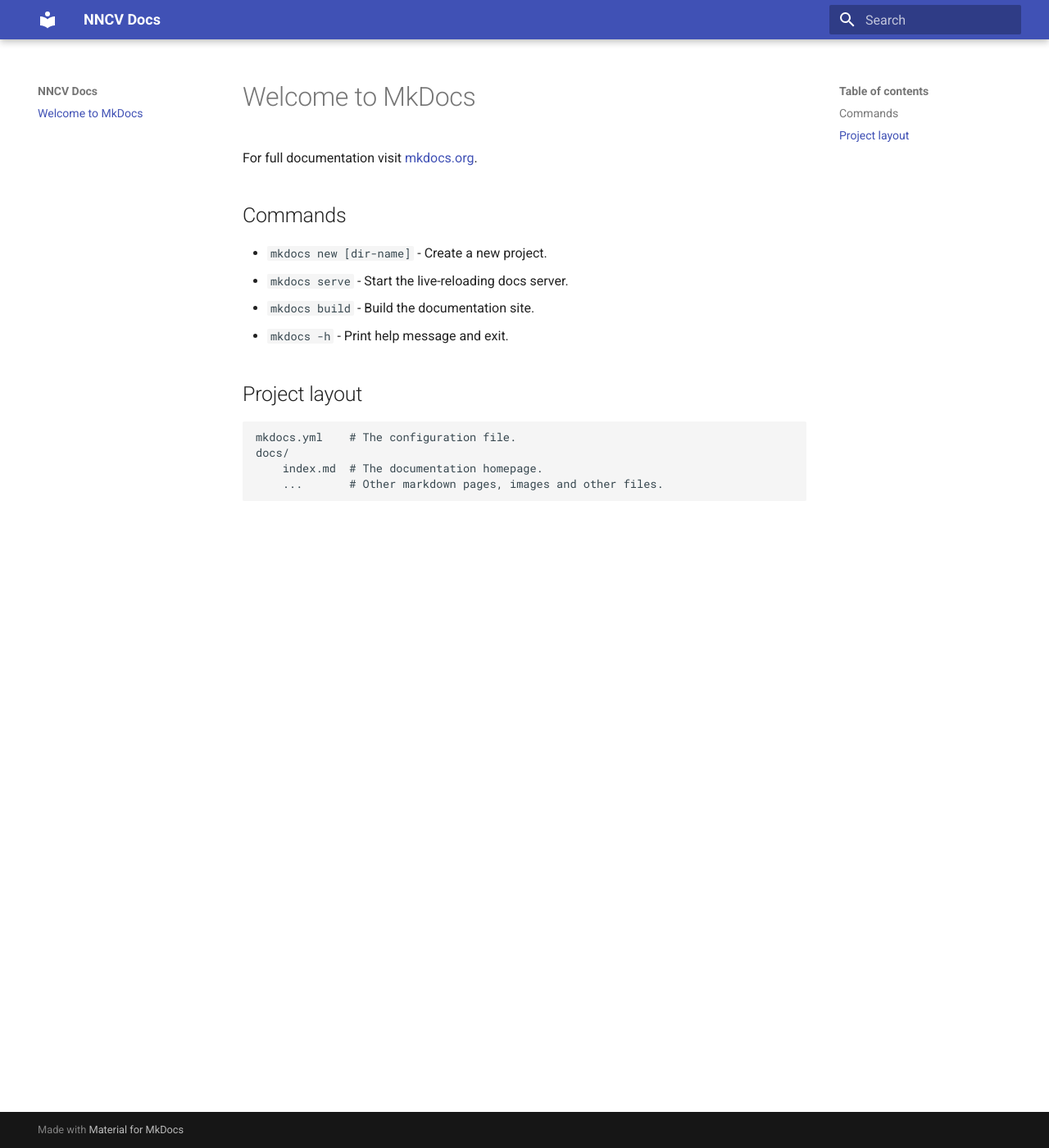
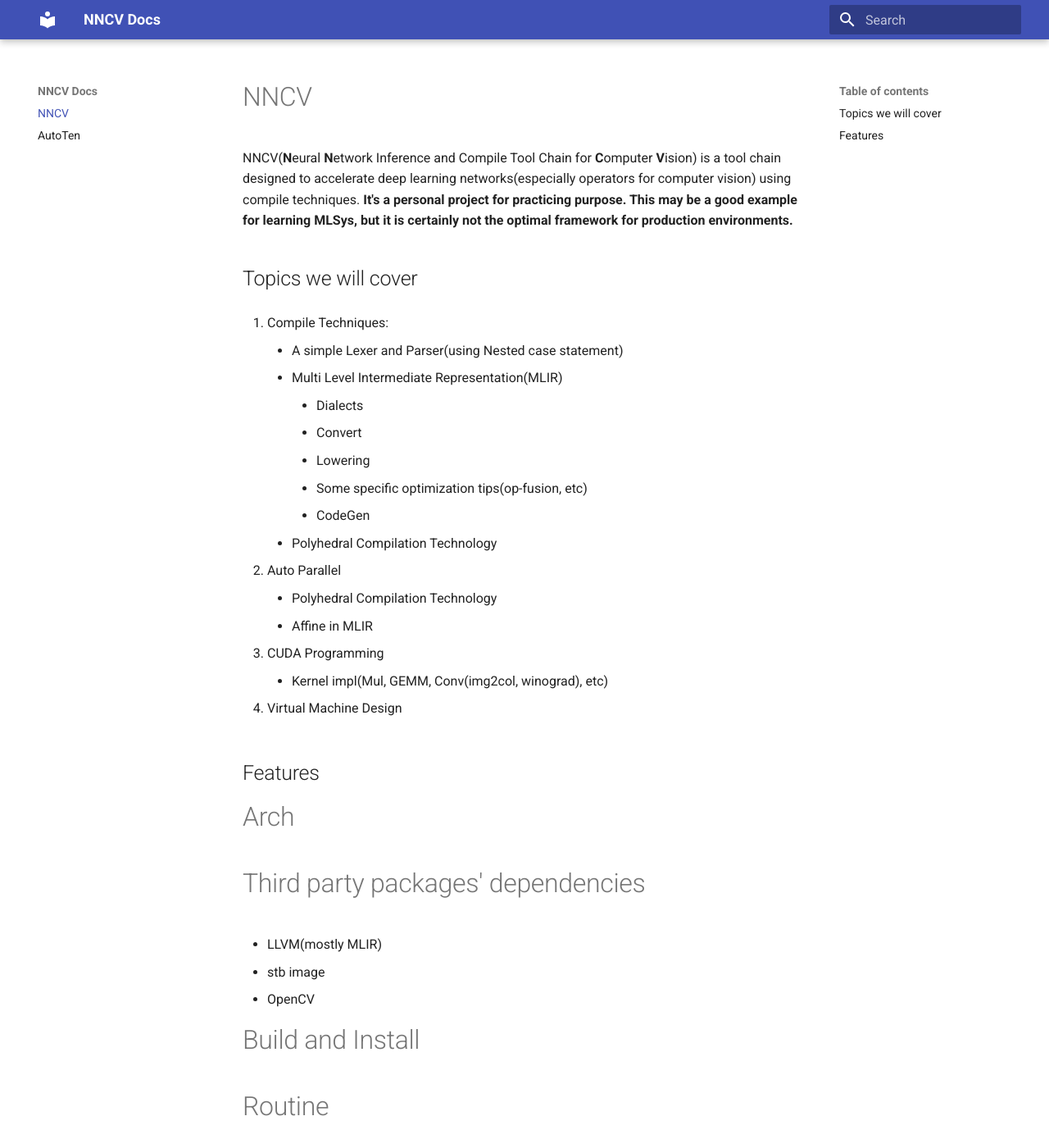
Before and after one commit to chenghuaWang/nncv, an MkDocs documentation site: the page built from docs/docs/index.md, in a window 1280 px wide and 1400 px high. Shown: the whole window at 82% size. Built offline with MkDocs 1.6.1 and Material for MkDocs 9.7.7, drawn with Linux system fonts in a browser that asks for light colours; some of the changed text lies outside the part shown.

Commit message:
[update] Docs

````diff
--- a/docs/docs/index.md
+++ b/docs/docs/index.md
@@ -1,17 +1,57 @@
-# Welcome to MkDocs
+# NNCV
 
-For full documentation visit [mkdocs.org](https://www.mkdocs.org).
+NNCV(**N**eural **N**etwork Inference and Compile Tool Chain for **C**omputer **V**ision) is a tool chain designed to accelerate deep learning networks(especially operators for computer vision) using compile techniques. **It's a personal project for practicing purpose. This may be a good example for learning MLSys, but it is certainly not the optimal framework for production environments.**
 
-## Commands
+## Topics we will cover
 
-* `mkdocs new [dir-name]` - Create a new project.
-* `mkdocs serve` - Start the live-reloading docs server.
-* `mkdocs build` - Build the documentation site.
-* `mkdocs -h` - Print help message and exit.
+1. Compile Techniques:
+    * A simple Lexer and Parser(using Nested case statement)
+    * Multi Level Intermediate Representation(MLIR)
+        * Dialects
+        * Convert
+        * Lowering
+        * Some specific optimization tips(op-fusion, etc)
+        * CodeGen
+    * Polyhedral Compilation Technology
 
-## Project layout
+2. Auto Parallel
+    * Polyhedral Compilation Technology
+    * Affine in MLIR
 
-    mkdocs.yml    # The configuration file.
-    docs/
-        index.md  # The documentation homepage.
-        ...       # Other markdown pages, images and other files.
+3. CUDA Programming
+    * Kernel impl(Mul, GEMM, Conv(img2col, winograd), etc)
+
+4. Virtual Machine Design
+
+## Features
+
+# Arch
+
+# Third party packages' dependencies
+
+* LLVM(mostly MLIR)
+* stb image
+* OpenCV
+
+# Build and Install
+
+# Routine
+
+|               Contents                |     Date     |   State    |
+| :-----------------------------------: | :----------: | :--------: |
+|     Lexer of Auto Tensor Language     | May 22, 2023 | On working |
+| Pre-processor of Auto Tensor Language | May 22, 2023 | On working |
+
+# Citing
+
+```
+@software {nncv,
+    author = {chenghua.Wang},
+    title = {NNCV: Neural Network Inference and Compile Tool Chain for Computer Vision},
+    url = {https://chenghuawang.github.io/nncv/},
+    version = {0.1.2},
+    date = {2024-01-01},
+}
+```
+
+# Contribute to this project
````
Also changed, not shown: docs/docs/AutoTensor-Lang.md (added, +11 -0 lines).
